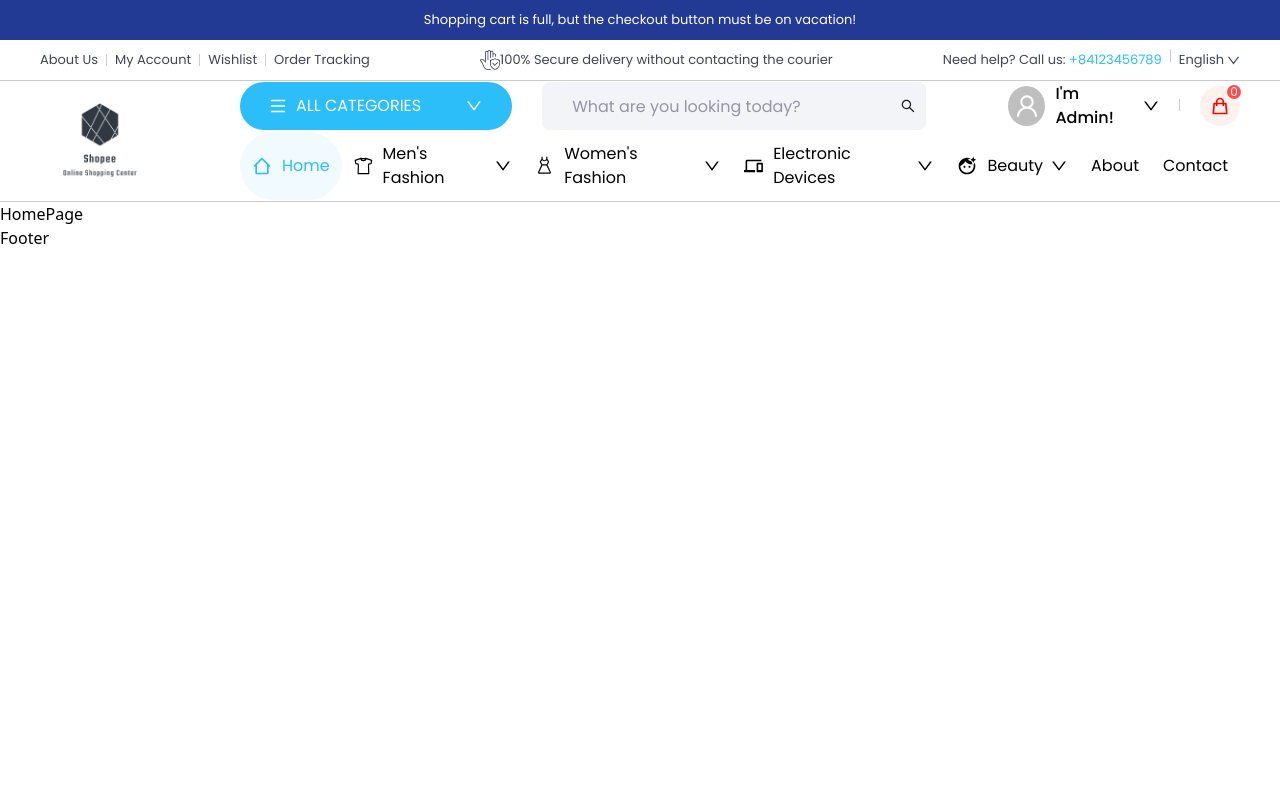
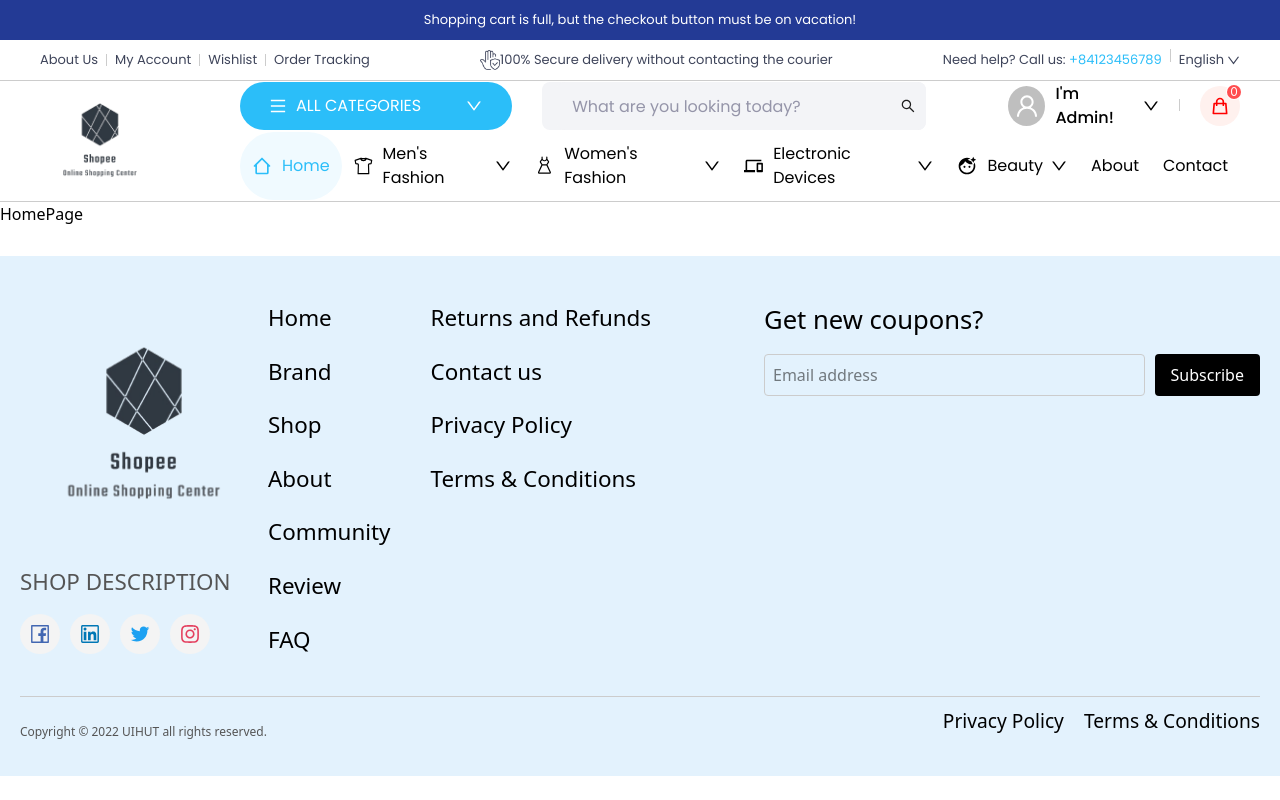
Before and after one commit to NguyenVuBaDuy/SHOPPE_FE, a React (Vite) app: page / in a window 1280 px wide. Built offline with nearby package versions, Linux system fonts and the light colour scheme; no server answers.

Commit message:
footer ui

```diff
--- /dev/null
+++ b/src/components/layout/normalUser/footer/assets/styles/footer.css
@@ -0,0 +1,135 @@
+/* Footer */
+.footer {
+    background-color: #E3F2FD;
+    padding: 20px;
+    padding-top: 25px;
+    color: #000;
+    margin-top: 30px;
+}
+
+.footer__container {
+    display: flex;
+    justify-content: space-between;
+    align-items: flex-start;
+    flex-wrap: wrap;
+    padding-top: 20px;
+}
+
+.footer__logo-section {
+    flex: 1;
+    min-width: 200px;
+}
+
+.logo {
+    font-size: 1rem;
+    position: relative;
+    display: inline-flex;
+}
+
+.footer__description {
+    margin: 10px 0;
+    font-size: 1.4rem;
+    color: #555;
+}
+
+.footer__social-links {
+    display: flex;
+    align-items: center;
+    gap: 10px;
+    margin-top: 15px;
+}
+
+.footer__social-link {
+    display: flex;
+    justify-content: center;
+    align-items: center;
+    width: 40px;
+    height: 40px;
+    background-color: #f4f4f4;
+    border-radius: 50%;
+    color: #000;
+    transition: all 0.3s ease;
+}
+
+.footer__social-link:hover {
+    background-color: #000;
+    color: #fff;
+}
+
+.footer__links-section {
+    display: flex;
+    flex: 2;
+    min-width: 300px;
+    gap: 40px;
+}
+
+.footer__links-column {
+    list-style: none;
+}
+
+.footer__link {
+    display: block;
+    text-decoration: none;
+    color: #000;
+    margin-bottom: 20px;
+    font-size: 1.4rem;
+}
+
+.footer__link:hover {
+    text-decoration: underline;
+}
+
+.footer__subscribe-section {
+    flex: 2;
+    min-width: 300px;
+}
+
+.footer__subscribe-title {
+    font-size: 1.6rem;
+    margin-bottom: 15px;
+}
+
+.footer__subscribe-form {
+    display: flex;
+    gap: 10px;
+}
+
+.footer__input {
+    flex: 1;
+    padding: 8px;
+    border: 1px solid #ccc;
+    border-radius: 4px;
+}
+
+.footer__button {
+    padding: 8px 16px;
+    border: none;
+    background-color: #000;
+    color: #fff;
+    border-radius: 4px;
+    cursor: pointer;
+}
+
+.footer__button:hover {
+    background-color: #333;
+}
+
+.footer__bottom {
+    display: flex;
+    justify-content: space-between;
+    align-items: center;
+    margin-top: 20px;
+    border-top: 1px solid #ccc;
+    padding-top: 10px;
+    font-size: 12px;
+    color: #555;
+}
+
+.footer__bottom-links {
+    display: flex;
+    gap: 20px;
+}
+
+.footer__bottom-links .footer__link {
+    font-size: 1.2rem;
+}
--- a/src/components/layout/normalUser/footer/footer.tsx
+++ b/src/components/layout/normalUser/footer/footer.tsx
@@ -1,7 +1,172 @@
-
+import {
+    FacebookOutlined,
+    TwitterOutlined,
+    LinkedinOutlined,
+    InstagramOutlined,
+} from "@ant-design/icons";
+import "./assets/styles/footer.css";
+import logo from "./assets/images/logo.png";
 const Footer = () => {
     return (
-        <div>Footer</div>
-    )
-}
-export default Footer
+        <footer className="footer">
+            <div className="container">
+                <div className="footer__container">
+                    <div className="footer__logo-section">
+                        <div className="logo">
+                            <img src={logo} alt="Logo" className="logo__img" />
+                        </div>
+                        <p className="footer__description">SHOP DESCRIPTION</p>
+                        <div className="footer__social-links">
+                            <a
+                                href="https://facebook.com"
+                                target="_blank"
+                                rel="noopener noreferrer"
+                                className="footer__social-link"
+                            >
+                                <FacebookOutlined
+                                    style={{
+                                        fontSize: "20px",
+                                        color: "#4267B2",
+                                    }}
+                                />
+                            </a>
+                            <a
+                                href="https://linkedin.com"
+                                target="_blank"
+                                rel="noopener noreferrer"
+                                className="footer__social-link"
+                            >
+                                <LinkedinOutlined
+                                    style={{
+                                        fontSize: "20px",
+                                        color: "#0077B5",
+                                    }}
+                                />
+                            </a>
+                            <a
+                                href="https://twitter.com"
+                                target="_blank"
+                                rel="noopener noreferrer"
+                                className="footer__social-link"
+                            >
+                                <TwitterOutlined
+                                    style={{
+                                        fontSize: "20px",
+                                        color: "#1DA1F2",
+                                    }}
+                                />
+                            </a>
+                            <a
+                                href="https://instagram.com"
+                                target="_blank"
+                                rel="noopener noreferrer"
+                                className="footer__social-link"
+                            >
+                                <InstagramOutlined
+                                    style={{
+                                        fontSize: "20px",
+                                        color: "#E4405F",
+                                    }}
+                                />
+                            </a>
+                        </div>
+                    </div>
+                    <div className="footer__links-section">
+                        <ul className="footer__links-column">
+                            <li key="home">
+                                <a href="#" className="footer__link">
+                                    Home
+                                </a>
+                            </li>
+                            <li key="brand">
+                                <a href="#" className="footer__link">
+                                    Brand
+                                </a>
+                            </li>
+                            <li key="shop">
+                                <a href="#" className="footer__link">
+                                    Shop
+                                </a>
+                            </li>
+                            <li key="about">
+                                <a href="#" className="footer__link">
+                                    About
+                                </a>
+                            </li>
+                            <li key="community">
+                                <a href="#" className="footer__link">
+                                    Community
+                                </a>
+                            </li>
+                            <li key="review">
+                                <a href="#" className="footer__link">
+                                    Review
+                                </a>
+                            </li>
+                            <li key="faq">
+                                <a href="#" className="footer__link">
+                                    FAQ
+                                </a>
+                            </li>
+                        </ul>
+                        <ul className="footer__links-column">
+                            <li key="returns">
+                                <a href="#" className="footer__link">
+                                    Returns and Refunds
+                                </a>
+                            </li>
+                            <li key="contact">
+                                <a href="#" className="footer__link">
+                                    Contact us
+                                </a>
+                            </li>
+                            <li key="privacy">
+                                <a href="#" className="footer__link">
+                                    Privacy Policy
+                                </a>
+                            </li>
+                            <li key="terms">
+                                <a href="#" className="footer__link">
+                                    Terms & Conditions
+                                </a>
+                            </li>
+                        </ul>
+                    </div>
+                    <div className="footer__subscribe-section">
+                        <p className="footer__subscribe-title">
+                            Get new coupons?
+                        </p>
+                        <form
+                            className="footer__subscribe-form"
+                            onSubmit={(e) => e.preventDefault()}
+                        >
+                            <input
+                                type="email"
+                                className="footer__input"
+                                placeholder="Email address"
+                            />
+                            <button type="submit" className="footer__button">
+                                Subscribe
+                            </button>
+                        </form>
+                    </div>
+                </div>
+                <div className="footer__bottom">
+                    <p className="footer__copyright">
+                        Copyright © 2022 UIHUT all rights reserved.
+                    </p>
+                    <div className="footer__bottom-links">
+                        <a href="#" className="footer__link">
+                            Privacy Policy
+                        </a>
+                        <a href="#" className="footer__link">
+                            Terms & Conditions
+                        </a>
+                    </div>
+                </div>
+            </div>
+        </footer>
+    );
+};
+
+export default Footer;
```
Also changed, not shown: src/components/layout/normalUser/footer/assets/images/logo.png (added).
